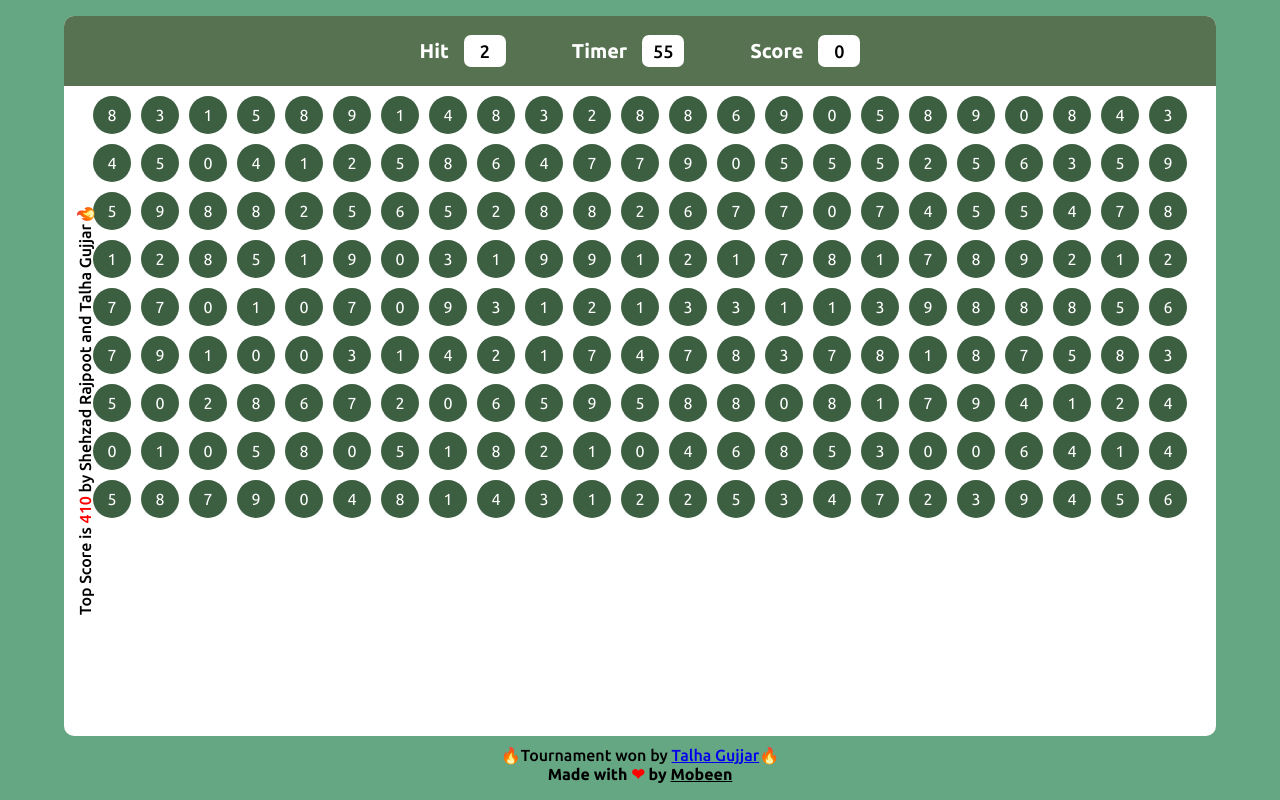
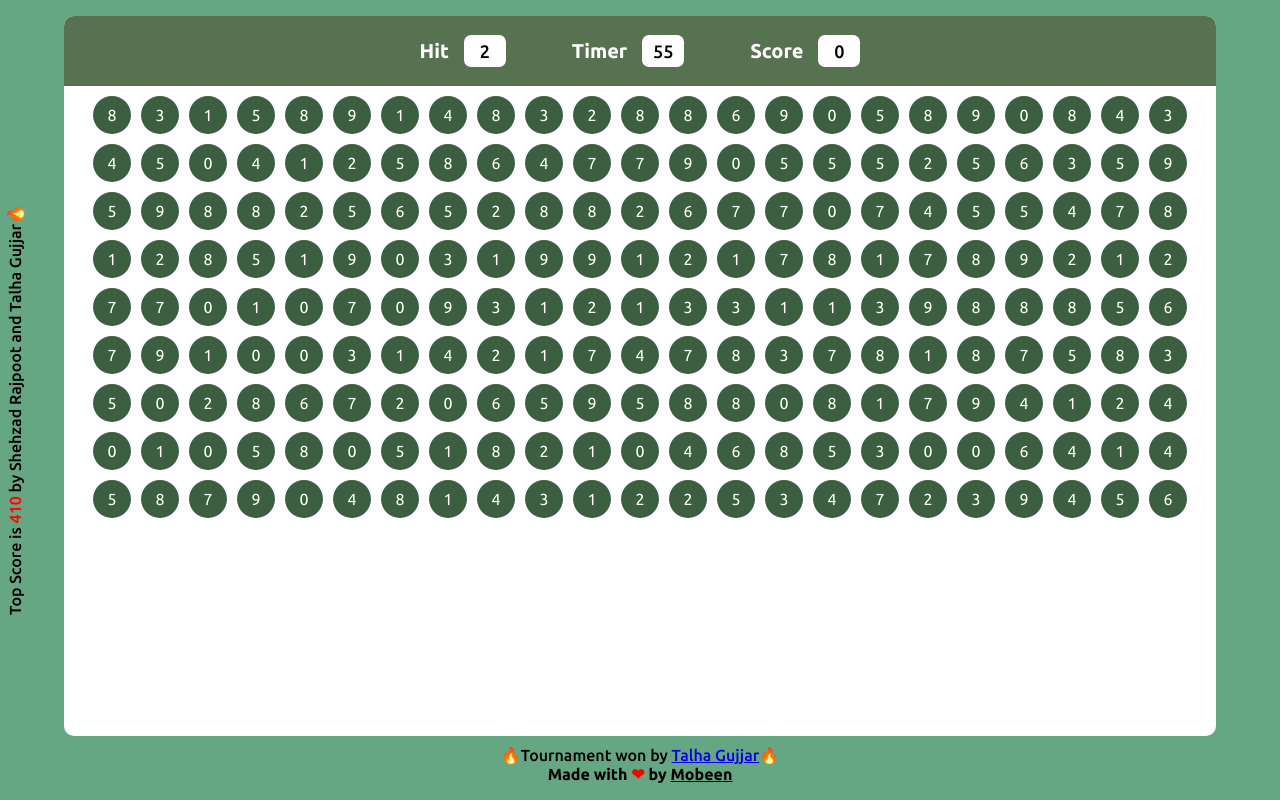
Before and after one commit to MobeenRajpoot/BubbleGame, a plain HTML site: page index.html in a window 1280 px wide. Drawn offline with Linux system fonts and the light colour scheme.

Commit message:
Update styles.css

```diff
--- a/styles.css
+++ b/styles.css
@@ -116,7 +116,7 @@ footer a:hover {
 
 .text {
     position: absolute;
-    left: -120px;
+    left: -190px;
     top: 50%;
     transform: rotate(270deg);
     font-weight: 500;
```
